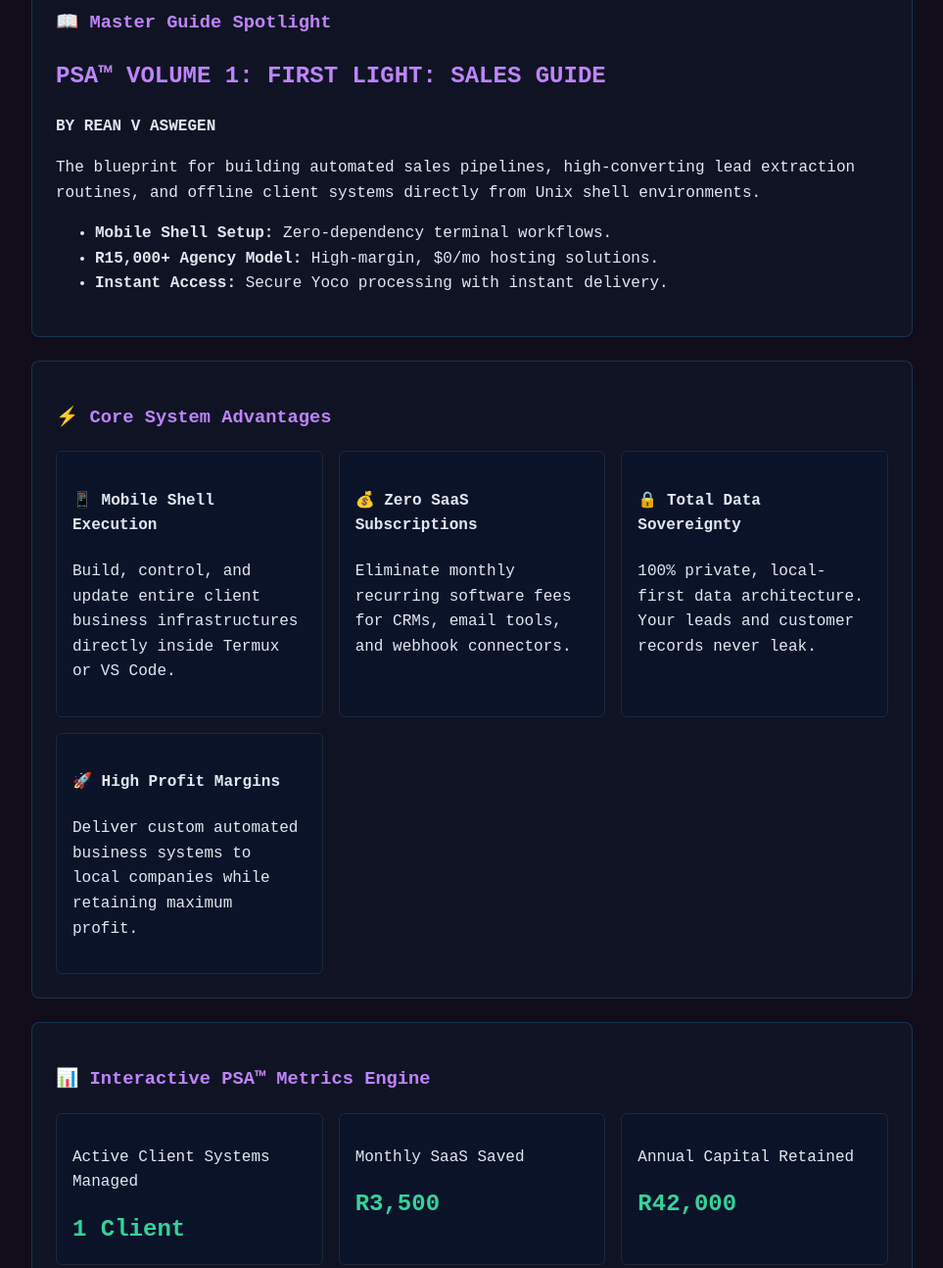
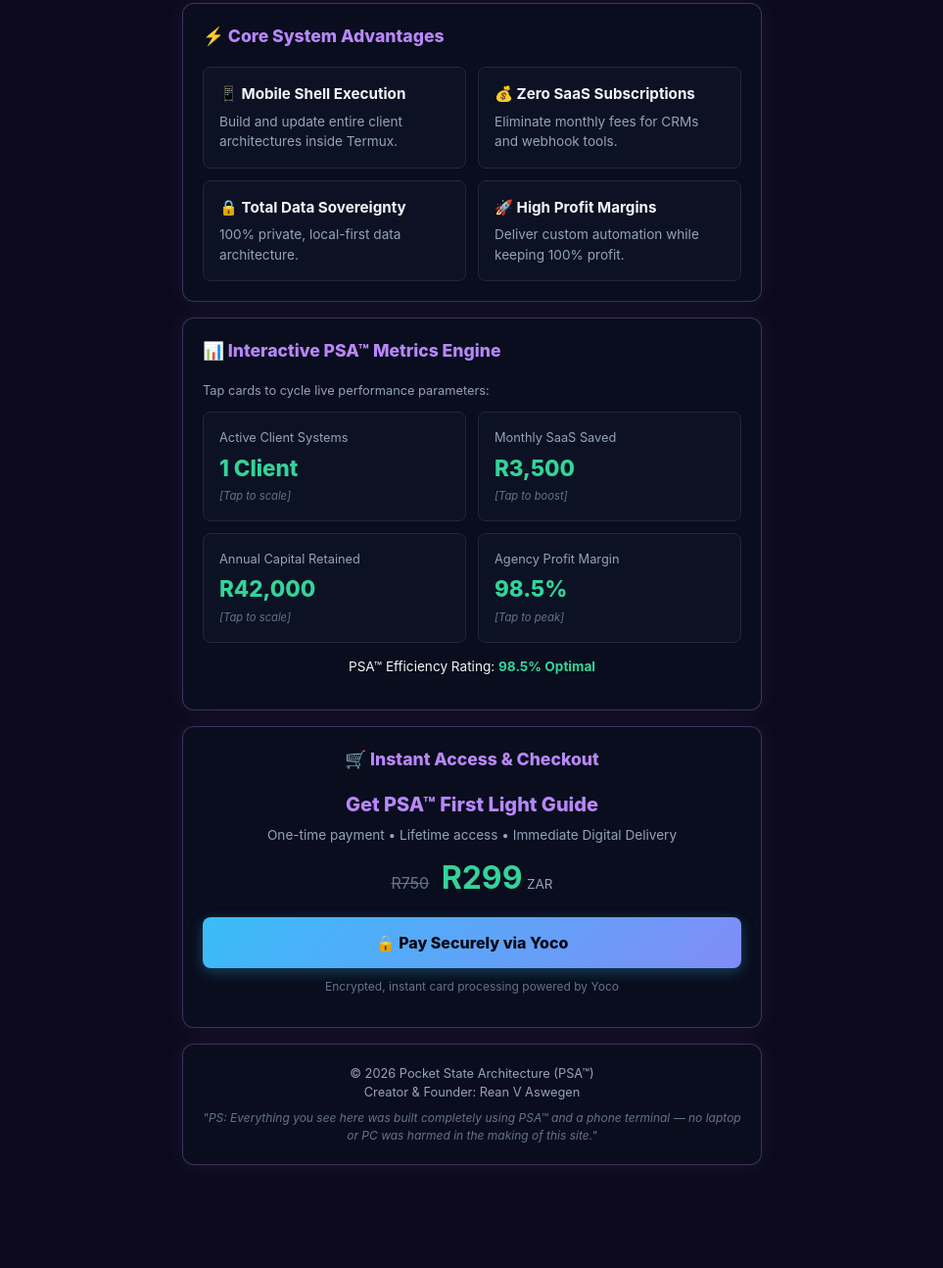
Before and after one commit to BUTTERfISH-STACK/psa-master-site, a website: page index.html in a window 1280 px wide. Shown: the part 951-2245 px from the top of the page at 98% size, without its empty margins (158-1121 px from the left). After the commit the page ends 2180 px from the top, so only its background shows below. Drawn offline with Linux system fonts and the light colour scheme.

Commit message:
Deploy ultra-responsive mobile build with interactive metrics engine

```diff
--- a/index.html
+++ b/index.html
@@ -6,10 +6,10 @@
     <title>PSA™ // Pocket State Architecture</title>
     <style>
         @keyframes softBackground {
-            0% { background-color: #090d16; }
-            33% { background-color: #120d1a; }
-            66% { background-color: #0d1614; }
-            100% { background-color: #090d16; }
+            0% { background-color: #030712; }
+            33% { background-color: #0c0a1d; }
+            66% { background-color: #051614; }
+            100% { background-color: #030712; }
         }
 
         @keyframes softText {
@@ -19,80 +19,169 @@
             100% { color: #38bdf8; }
         }
 
+        @keyframes borderGlow {
+            0% { border-color: rgba(56, 189, 248, 0.3); box-shadow: 0 0 15px rgba(56, 189, 248, 0.05); }
+            33% { border-color: rgba(192, 132, 252, 0.3); box-shadow: 0 0 20px rgba(192, 132, 252, 0.1); }
+            66% { border-color: rgba(52, 211, 153, 0.3); box-shadow: 0 0 15px rgba(52, 211, 153, 0.05); }
+            100% { border-color: rgba(56, 189, 248, 0.3); box-shadow: 0 0 15px rgba(56, 189, 248, 0.05); }
+        }
+
+        * {
+            box-sizing: border-box;
+            -webkit-tap-highlight-color: transparent;
+        }
+
         body {
             margin: 0;
             padding: 0;
-            background-color: #090d16;
-            color: #e2e8f0;
-            font-family: monospace, sans-serif;
-            animation: softBackground 16s ease-in-out infinite;
-            line-height: 1.6;
+            background-color: #030712;
+            color: #f1f5f9;
+            font-family: -apple-system, BlinkMacSystemFont, "Segoe UI", Roboto, monospace, sans-serif;
+            animation: softBackground 18s ease-in-out infinite;
+            line-height: 1.5;
+            -webkit-font-smoothing: antialiased;
         }
 
         .container {
-            max-width: 900px;
+            width: 100%;
+            max-width: 480px;
             margin: 0 auto;
-            padding: 2rem 1rem;
+            padding: 16px;
+        }
+
+        @media (min-width: 768px) {
+            .container {
+                max-width: 640px;
+                padding: 24px;
+            }
         }
 
         header, section, footer {
-            background: rgba(15, 23, 42, 0.7);
-            border: 1px solid rgba(56, 189, 248, 0.2);
-            border-radius: 8px;
-            padding: 1.5rem;
-            margin-bottom: 1.5rem;
-            backdrop-filter: blur(8px);
+            background: rgba(10, 15, 30, 0.85);
+            border: 1px solid rgba(56, 189, 248, 0.25);
+            border-radius: 12px;
+            padding: 20px;
+            margin-bottom: 16px;
+            backdrop-filter: blur(12px);
+            -webkit-backdrop-filter: blur(12px);
+            animation: borderGlow 18s ease-in-out infinite;
         }
 
         h1, h2, h3, .brand-title {
-            animation: softText 16s ease-in-out infinite;
+            animation: softText 18s ease-in-out infinite;
+            font-weight: 800;
         }
 
-        pre {
-            background: #020617;
+        .status-badge {
+            display: inline-block;
+            background: rgba(52, 211, 153, 0.1);
+            color: #34d399;
+            border: 1px solid rgba(52, 211, 153, 0.3);
+            padding: 4px 10px;
+            border-radius: 20px;
+            font-size: 0.75rem;
+            font-weight: bold;
+            margin-bottom: 12px;
+            letter-spacing: 0.5px;
+        }
+
+        .terminal-box {
+            background: #02040a;
             border: 1px solid #1e293b;
-            padding: 1rem;
-            border-radius: 6px;
+            border-radius: 8px;
+            padding: 14px;
+            font-family: monospace;
+            font-size: 0.82rem;
+            color: #38bdf8;
             overflow-x: auto;
-            color: #38bdf8;
-            font-size: 0.9rem;
+            white-space: pre-wrap;
+            word-break: break-all;
+            margin: 12px 0;
         }
 
         .grid {
             display: grid;
-            grid-template-columns: repeat(auto-fit, minmax(250px, 1fr));
-            gap: 1rem;
-            margin-top: 1rem;
+            grid-template-columns: 1fr;
+            gap: 12px;
+            margin-top: 12px;
+        }
+
+        @media (min-width: 480px) {
+            .grid-2 {
+                grid-template-columns: repeat(2, 1fr);
+            }
         }
 
         .card {
-            background: #0b1329;
+            background: rgba(15, 23, 42, 0.6);
             border: 1px solid #1e293b;
-            padding: 1rem;
-            border-radius: 6px;
+            padding: 16px;
+            border-radius: 8px;
+            transition: transform 0.2s ease, border-color 0.2s ease;
+        }
+
+        .card:active {
+            transform: scale(0.98);
+        }
+
+        .interactive-metric {
+            cursor: pointer;
+            user-select: none;
+        }
+
+        .interactive-metric:hover {
+            border-color: rgba(56, 189, 248, 0.5);
+            background: rgba(15, 23, 42, 0.9);
+        }
+
+        .metrics-val {
+            font-size: 1.4rem;
+            font-weight: 800;
+            color: #34d399;
+            margin-top: 4px;
         }
 
         .cta-btn {
-            display: inline-block;
+            display: block;
+            width: 100%;
+            text-align: center;
             background: linear-gradient(135deg, #38bdf8, #818cf8);
-            color: #0f172a;
-            padding: 0.75rem 1.5rem;
-            border-radius: 6px;
-            font-weight: bold;
+            color: #030712;
+            padding: 14px 20px;
+            border-radius: 8px;
+            font-weight: 800;
             text-decoration: none;
-            margin-top: 1rem;
+            font-size: 1rem;
+            margin-top: 16px;
+            box-shadow: 0 4px 14px rgba(56, 189, 248, 0.3);
+            transition: opacity 0.2s ease;
         }
 
-        .metrics-val {
-            font-size: 1.5rem;
-            font-weight: bold;
-            color: #34d399;
+        .cta-btn:active {
+            opacity: 0.85;
+        }
+
+        ul {
+            padding-left: 20px;
+            margin: 10px 0;
+            color: #cbd5e1;
+        }
+
+        li {
+            margin-bottom: 6px;
         }
 
         footer {
             text-align: center;
-            font-size: 0.85rem;
+            font-size: 0.8rem;
             color: #94a3b8;
+        }
+
+        .tap-hint {
+            font-size: 0.7rem;
+            color: #64748b;
+            margin-top: 4px;
+            font-style: italic;
         }
     </style>
 </head>
@@ -100,37 +189,33 @@
     <div class="container">
 
         <header>
-            <p>POSIX CORE: ACTIVE<br>
-            SYS: SOVEREIGN<br>
-            LATENCY: 0.4ms<br>
-            SaaS COST: R0.00/mo</p>
-            <h1 class="brand-title">Pocket State Architecture (PSA™)</h1>
-            <p><strong>Zero Cloud. Zero SaaS. Total System Control.</strong></p>
-            <p>Deploy high-margin sales pipelines, offline-first client engines, and POSIX shell routines directly from your mobile terminal.</p>
+            <div class="status-badge">● LIVE MOBILE NODE: ACTIVE</div>
+            <p style="font-size: 0.85rem; color: #94a3b8; margin: 0 0 8px 0;">
+                SYS: SOVEREIGN | LATENCY: 0.4ms | SaaS COST: R0.00/mo
+            </p>
+            <h1 class="brand-title" style="font-size: 1.75rem; margin: 0 0 10px 0;">Pocket State Architecture (PSA™)</h1>
+            <p style="font-size: 0.95rem; color: #e2e8f0; margin: 0 0 12px 0;"><strong>Zero Cloud. Zero SaaS. Total System Control.</strong></p>
+            <p style="font-size: 0.9rem; color: #cbd5e1; margin: 0;">Deploy high-margin sales pipelines, offline-first client engines, and POSIX shell routines directly from your mobile terminal.</p>
         </header>
 
         <section>
-            <h3>💻 Terminal Sandbox</h3>
-            <pre>termux@psa-node:~ (ARM64 POSIX)
+            <h3 style="margin-top: 0; font-size: 1.1rem;">💻 Terminal Sandbox</h3>
+            <div class="terminal-box">termux@psa-node:~ (ARM64 POSIX)
 termux@psa-node:~$ psa --init
 
 [✓] PSA Master Engine v5.2 Initialized
 [i] Architecture: Linux ARM64 / POSIX Shell
 [i] Subsystems: Lead Pipeline [ACTIVE] | Local Engine [ONLINE] | SaaS Tax [0%]
-------------------------------------------------------------------
-Execute shell diagnostic commands below to inspect core architecture:
-termux@psa-node:~$
-❯ psa --status
-❯ psa --guide
-❯ psa --pricing
-⚡ psa --audit</pre>
+--------------------------------------------------
+termux@psa-node:~$ psa --status
+[✓] Status: 100% Sovereign Mobile Execution</div>
         </section>
 
         <section>
-            <h3>📖 Master Guide Spotlight</h3>
-            <h2>PSA™ VOLUME 1: FIRST LIGHT: SALES GUIDE</h2>
-            <p><strong>BY REAN V ASWEGEN</strong></p>
-            <p>The blueprint for building automated sales pipelines, high-converting lead extraction routines, and offline client systems directly from Unix shell environments.</p>
+            <span class="status-badge" style="background: rgba(192, 132, 252, 0.1); color: #c084fc; border-color: rgba(192, 132, 252, 0.3);">MASTER GUIDE SPOTLIGHT</span>
+            <h2 style="font-size: 1.35rem; margin: 8px 0;">PSA™ VOLUME 1: FIRST LIGHT SALES GUIDE</h2>
+            <p style="font-size: 0.85rem; color: #94a3b8; margin: 0 0 10px 0;"><strong>BY REAN V ASWEGEN</strong></p>
+            <p style="font-size: 0.9rem; color: #cbd5e1;">The ultimate blueprint for building automated sales pipelines and offline client systems directly from Unix shell environments.</p>
             <ul>
                 <li><strong>Mobile Shell Setup:</strong> Zero-dependency terminal workflows.</li>
                 <li><strong>R15,000+ Agency Model:</strong> High-margin, $0/mo hosting solutions.</li>
@@ -139,64 +224,90 @@ termux@psa-node:~$
         </section>
 
         <section>
-            <h3>⚡ Core System Advantages</h3>
-            <div class="grid">
+            <h3 style="margin-top: 0; font-size: 1.1rem;">⚡ Core System Advantages</h3>
+            <div class="grid grid-2">
                 <div class="card">
-                    <h4>📱 Mobile Shell Execution</h4>
-                    <p>Build, control, and update entire client business infrastructures directly inside Termux or VS Code.</p>
+                    <h4 style="margin: 0 0 6px 0; font-size: 0.95rem;">📱 Mobile Shell Execution</h4>
+                    <p style="margin: 0; font-size: 0.85rem; color: #94a3b8;">Build and update entire client architectures inside Termux.</p>
                 </div>
                 <div class="card">
-                    <h4>💰 Zero SaaS Subscriptions</h4>
-                    <p>Eliminate monthly recurring software fees for CRMs, email tools, and webhook connectors.</p>
+                    <h4 style="margin: 0 0 6px 0; font-size: 0.95rem;">💰 Zero SaaS Subscriptions</h4>
+                    <p style="margin: 0; font-size: 0.85rem; color: #94a3b8;">Eliminate monthly fees for CRMs and webhook tools.</p>
                 </div>
                 <div class="card">
-                    <h4>🔒 Total Data Sovereignty</h4>
-                    <p>100% private, local-first data architecture. Your leads and customer records never leak.</p>
+                    <h4 style="margin: 0 0 6px 0; font-size: 0.95rem;">🔒 Total Data Sovereignty</h4>
+                    <p style="margin: 0; font-size: 0.85rem; color: #94a3b8;">100% private, local-first data architecture.</p>
                 </div>
                 <div class="card">
-                    <h4>🚀 High Profit Margins</h4>
-                    <p>Deliver custom automated business systems to local companies while retaining maximum profit.</p>
+                    <h4 style="margin: 0 0 6px 0; font-size: 0.95rem;">🚀 High Profit Margins</h4>
+                    <p style="margin: 0; font-size: 0.85rem; color: #94a3b8;">Deliver custom automation while keeping 100% profit.</p>
                 </div>
             </div>
         </section>
 
         <section>
-            <h3>📊 Interactive PSA™ Metrics Engine</h3>
-            <div class="grid">
-                <div class="card">
-                    <p>Active Client Systems Managed</p>
-                    <div class="metrics-val">1 Client</div>
+            <h3 style="margin-top: 0; font-size: 1.1rem;">📊 Interactive PSA™ Metrics Engine</h3>
+            <p style="font-size: 0.8rem; color: #94a3b8; margin: 0 0 12px 0;">Tap cards to cycle live performance parameters:</p>
+            <div class="grid grid-2">
+                <div class="card interactive-metric" onclick="cycleMetric('clients', this)">
+                    <p style="margin: 0; font-size: 0.8rem; color: #94a3b8;">Active Client Systems</p>
+                    <div class="metrics-val" id="val-clients">1 Client</div>
+                    <div class="tap-hint">[Tap to scale]</div>
                 </div>
-                <div class="card">
-                    <p>Monthly SaaS Saved</p>
-                    <div class="metrics-val">R3,500</div>
+                <div class="card interactive-metric" onclick="cycleMetric('saas', this)">
+                    <p style="margin: 0; font-size: 0.8rem; color: #94a3b8;">Monthly SaaS Saved</p>
+                    <div class="metrics-val" id="val-saas">R3,500</div>
+                    <div class="tap-hint">[Tap to boost]</div>
                 </div>
-                <div class="card">
-                    <p>Annual Capital Retained</p>
-                    <div class="metrics-val">R42,000</div>
+                <div class="card interactive-metric" onclick="cycleMetric('capital', this)">
+                    <p style="margin: 0; font-size: 0.8rem; color: #94a3b8;">Annual Capital Retained</p>
+                    <div class="metrics-val" id="val-capital">R42,000</div>
+                    <div class="tap-hint">[Tap to scale]</div>
                 </div>
-                <div class="card">
-                    <p>Agency Profit Margin</p>
-                    <div class="metrics-val">98.5%</div>
+                <div class="card interactive-metric" onclick="cycleMetric('margin', this)">
+                    <p style="margin: 0; font-size: 0.8rem; color: #94a3b8;">Agency Profit Margin</p>
+                    <div class="metrics-val" id="val-margin">98.5%</div>
+                    <div class="tap-hint">[Tap to peak]</div>
                 </div>
             </div>
-            <p style="margin-top: 1rem;">PSA™ System Efficiency Rating: <strong>98.5% Optimal</strong></p>
+            <p style="margin-top: 14px; font-size: 0.85rem; text-align: center;">PSA™ Efficiency Rating: <strong style="color: #34d399;">98.5% Optimal</strong></p>
         </section>
 
         <section style="text-align: center;">
-            <h3>🛒 Instant Access & Checkout</h3>
-            <h2>Get PSA™ First Light Guide</h2>
-            <p>One-time payment • Lifetime access • Immediate Digital Access</p>
-            <p><span style="text-decoration: line-through; color: #94a3b8;">R750</span> <strong style="font-size: 1.8rem; color: #34d399;">R299</strong> ZAR</p>
+            <h3 style="margin-top: 0; font-size: 1.1rem;">🛒 Instant Access & Checkout</h3>
+            <h2 style="font-size: 1.25rem; margin: 6px 0;">Get PSA™ First Light Guide</h2>
+            <p style="font-size: 0.85rem; color: #94a3b8; margin: 0 0 10px 0;">One-time payment • Lifetime access • Immediate Digital Delivery</p>
+            <p style="margin: 10px 0;"><span style="text-decoration: line-through; color: #64748b; font-size: 1rem;">R750</span> <strong style="font-size: 2rem; color: #34d399; margin-left: 8px;">R299</strong> <span style="font-size: 0.85rem; color: #94a3b8;">ZAR</span></p>
             <a href="#" class="cta-btn">🔒 Pay Securely via Yoco</a>
-            <p style="font-size: 0.8rem; margin-top: 0.5rem; color: #94a3b8;">Encrypted, instant card processing powered by Yoco</p>
+            <p style="font-size: 0.75rem; margin-top: 10px; color: #64748b;">Encrypted, instant card processing powered by Yoco</p>
         </section>
 
         <footer>
-            <p>© 2026 Pocket State Architecture (PSA™) • Creator & Founder: Rean V Aswegen • Powered by PSA™</p>
-            <p style="margin-top: 0.5rem; font-style: italic;">"PS: Everything you see here was built completely using PSA™ and a phone terminal — no laptop or PC was harmed in the making of this site."</p>
+            <p style="margin: 0 0 8px 0;">© 2026 Pocket State Architecture (PSA™)<br>Creator & Founder: Rean V Aswegen</p>
+            <p style="margin: 0; font-style: italic; color: #64748b; font-size: 0.75rem;">"PS: Everything you see here was built completely using PSA™ and a phone terminal — no laptop or PC was harmed in the making of this site."</p>
         </footer>
 
     </div>
+
+    <script>
+        const states = {
+            clients: ["1 Client", "5 Clients", "12 Clients", "25+ Enterprise"],
+            saas: ["R3,500", "R17,500", "R42,000", "R87,500"],
+            capital: ["R42,000", "R210,000", "R504,000", "R1,050,000"],
+            margin: ["98.5%", "99.1%", "99.8%", "100% Sovereign"]
+        };
+
+        const indices = { clients: 0, saas: 0, capital: 0, margin: 0 };
+
+        function cycleMetric(type, element) {
+            indices[type] = (indices[type] + 1) % states[type].length;
+            const valEl = document.getElementById('val-' + type);
+            valEl.textContent = states[type][indices[type]];
+
+            // Subtle pulse feedback on tap
+            element.style.transform = 'scale(0.96)';
+            setTimeout(() => { element.style.transform = 'scale(1)'; }, 150);
+        }
+    </script>
 </body>
 </html>
```
